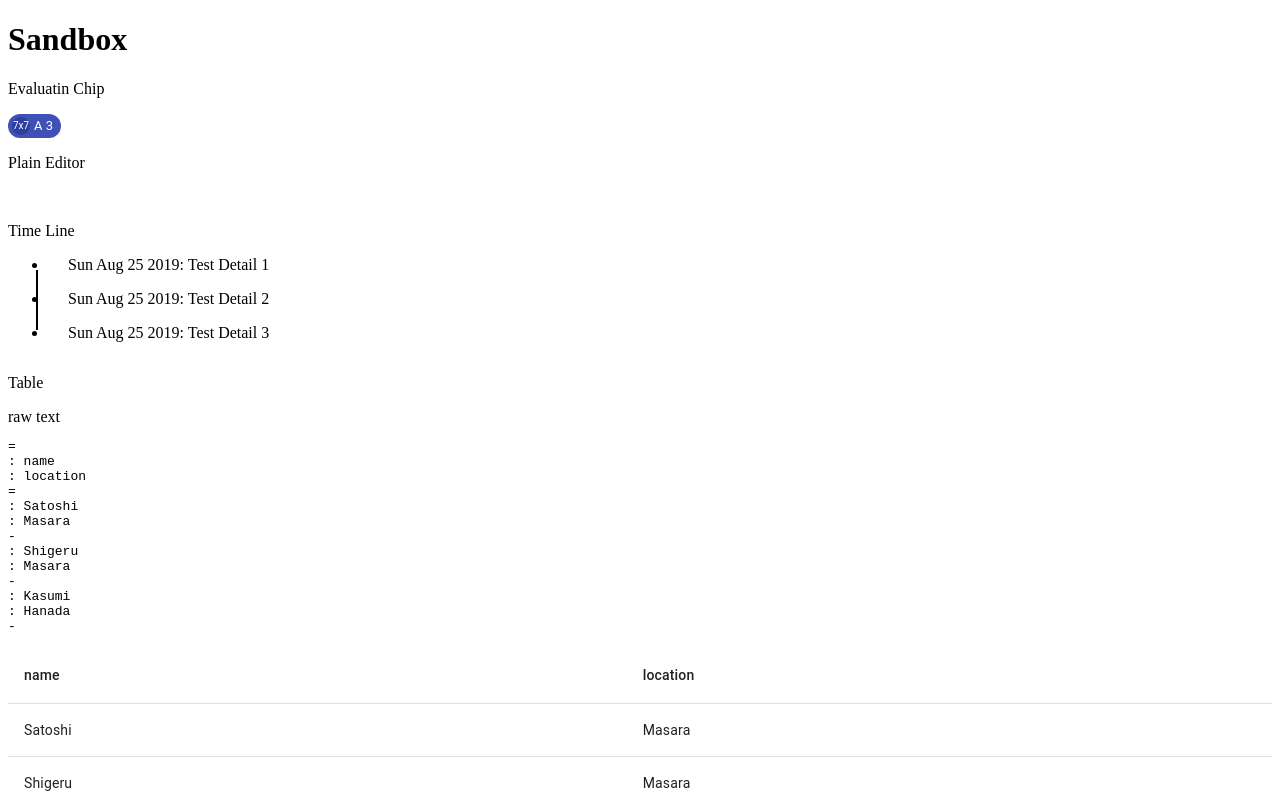
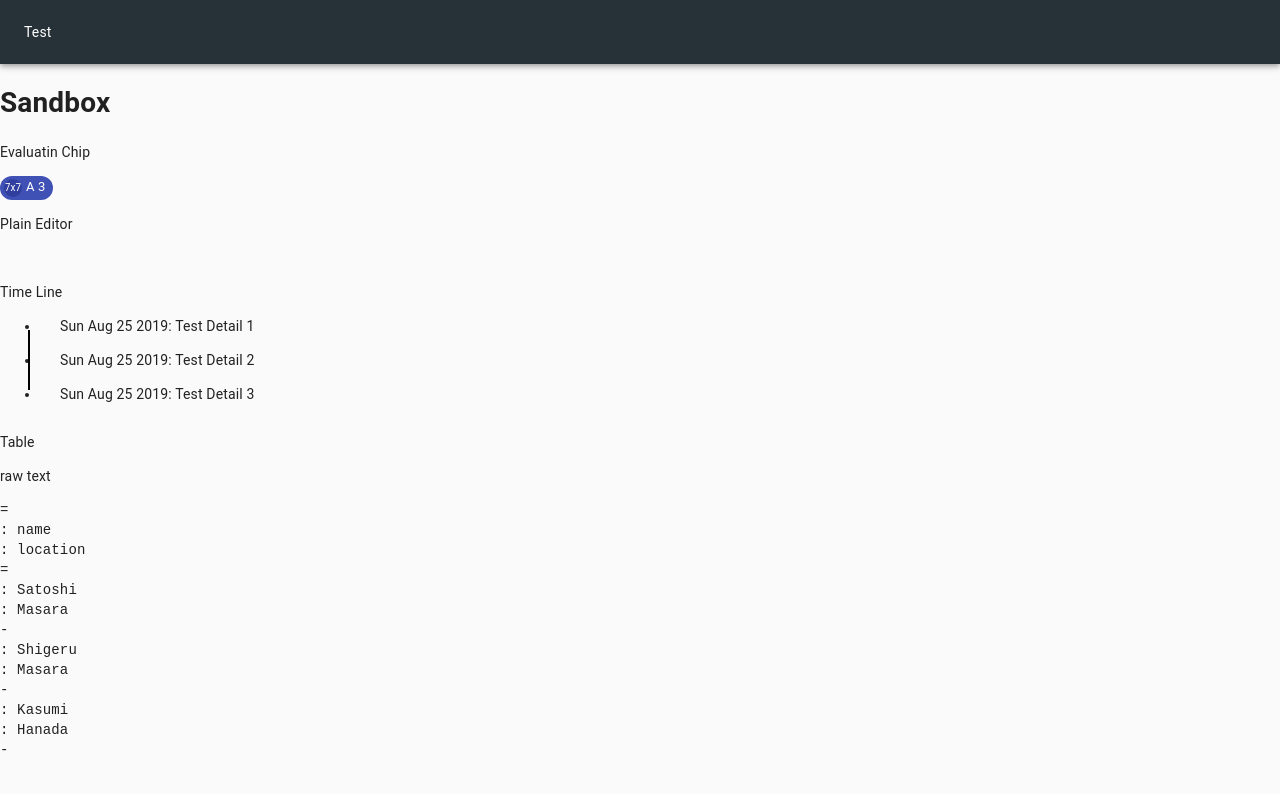
Before and after one commit to kozmof/room-service, a React app: page / in a window 1280 px wide. Shown: the top 794 px of the page. Built offline with nearby package versions, Linux system fonts and the light colour scheme.

Commit message:
Add a main frame

```diff
--- /dev/null
+++ b/src/main_frame/MainFrame.tsx
@@ -0,0 +1,33 @@
+import React from 'react';
+import { makeStyles } from '@material-ui/styles';
+import AppBar from '@material-ui/core/AppBar';
+import ToolBar from '@material-ui/core/Toolbar';
+import CssBaseLine from '@material-ui/core/CssBaseline/CssBaseline'
+
+export const MainFrame = () => {
+  const useStyles = makeStyles(
+    {
+      'mainFrame': {
+
+      },
+
+      'appBar': {
+        'flexGrow': 1,
+        'background': '#263238'
+      }
+    }
+  )
+
+  const classes = useStyles({});
+
+  return(
+    <div className={classes.mainFrame}>
+      <CssBaseLine />
+      <AppBar className={classes.appBar} position="static">
+        <ToolBar>
+          Test
+        </ToolBar>
+      </AppBar>
+    </div>
+  );
+};
--- a/src/sandbox.tsx
+++ b/src/sandbox.tsx
@@ -5,6 +5,7 @@ import { TimeLine, TimeData, TimeContent } from './timeline/timeline';
 import { TimeLineViewer } from './timeline/ui/viewer';
 import { tableParser } from './editor/markout/table/TableParser';
 import { TableMarkout } from './editor/markout/table/TableMarkout';
+import { MainFrame } from './main_frame/MainFrame';
 
 export const Sandbox = () => {
   // --------------------------------------------
@@ -63,6 +64,7 @@ export const Sandbox = () => {
 
   return(
     <div>
+      <MainFrame />
       <h1>
         Sandbox
       </h1>
```
